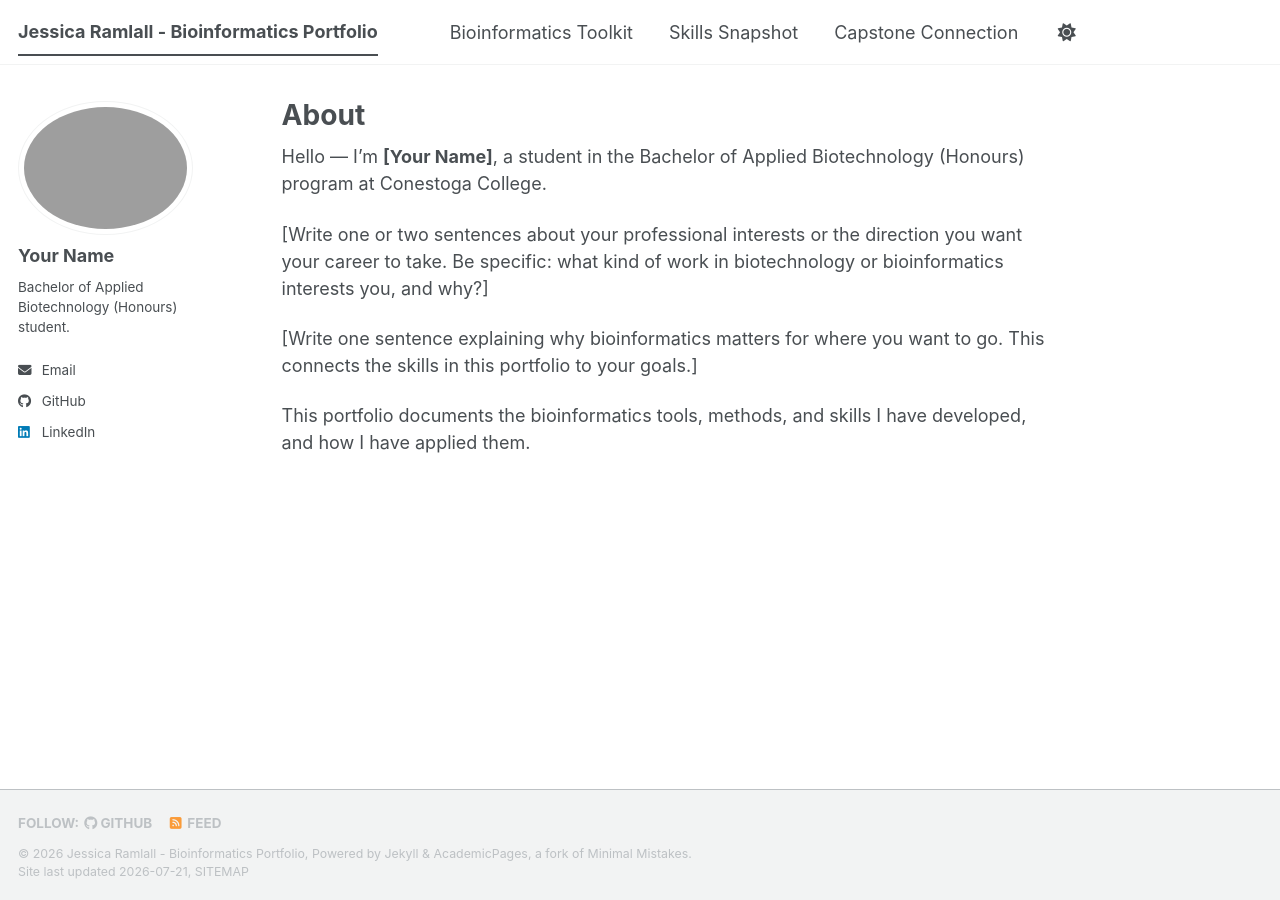
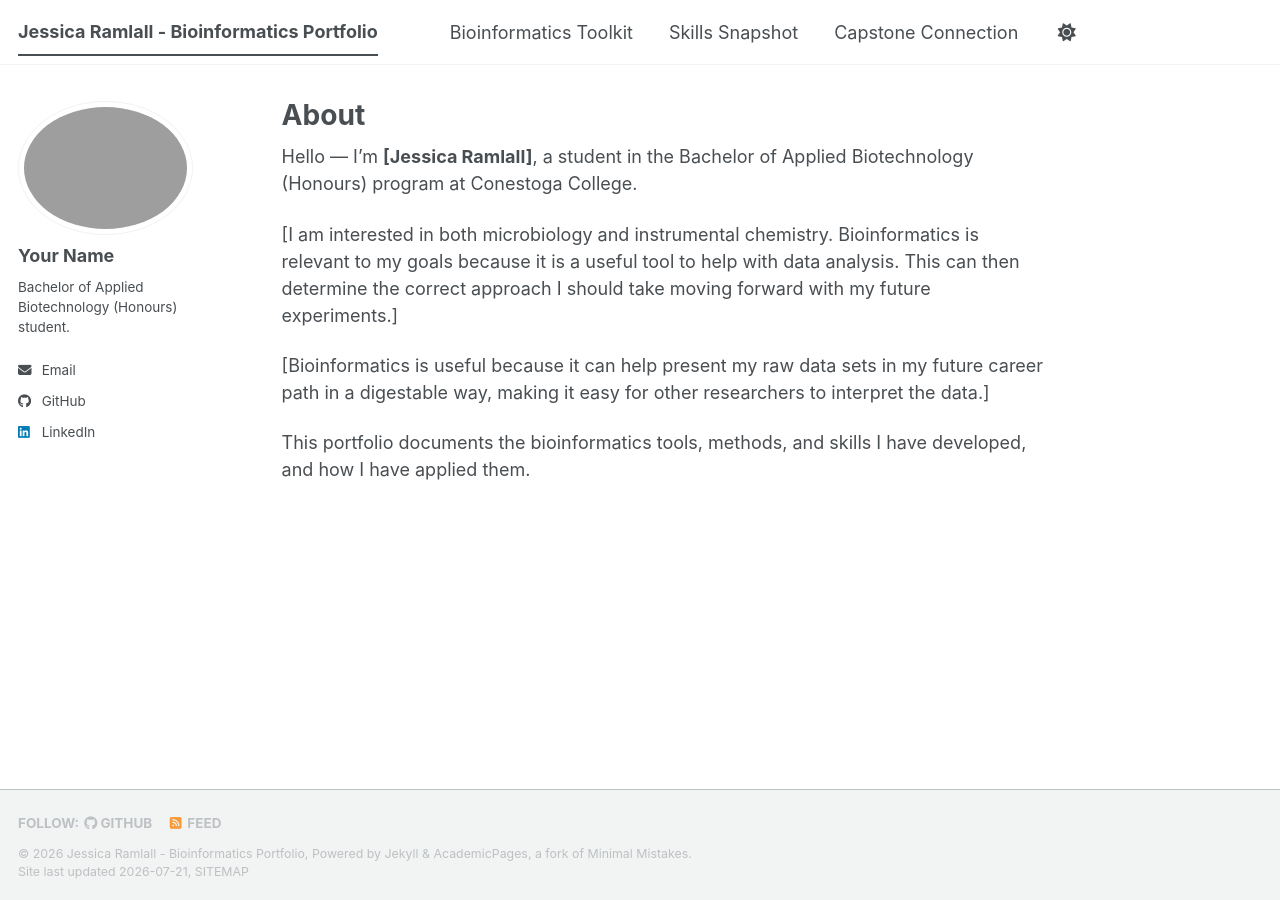
Before and after one commit to JessicaRam345/biot74000-portfolio, a Jekyll site: the page built from _pages/about.md, in a window 1280 px wide. Built offline with Jekyll 4.4.1, drawn with Linux system fonts in a browser that asks for light colours; a script bundle is joined from its source files by our own code; library files that are not in the unit come from our copies.

Commit message:
Revise about page with personal details and interests
Updated personal information and professional interests in the about page.

```diff
--- a/_pages/about.md
+++ b/_pages/about.md
@@ -29,15 +29,12 @@ redirect_from:
   ============================================================================
 -->
 
-Hello — I'm **[Your Name]**, a student in the Bachelor of Applied Biotechnology
+Hello — I'm **[Jessica Ramlall]**, a student in the Bachelor of Applied Biotechnology
 (Honours) program at Conestoga College.
 
-[Write one or two sentences about your professional interests or the direction
-you want your career to take. Be specific: what kind of work in biotechnology
-or bioinformatics interests you, and why?]
+[I am interested in both microbiology and instrumental chemistry. Bioinformatics is relevant to my goals because it is a useful tool to help with data analysis. This can then determine the correct approach I should take moving forward with my future experiments.]
 
-[Write one sentence explaining why bioinformatics matters for where you want to
-go. This connects the skills in this portfolio to your goals.]
+[Bioinformatics is useful because it can help present my raw data sets in my future career path in a digestable way, making it easy for other researchers to interpret the data.]
 
 This portfolio documents the bioinformatics tools, methods, and skills I have
 developed, and how I have applied them.
```
